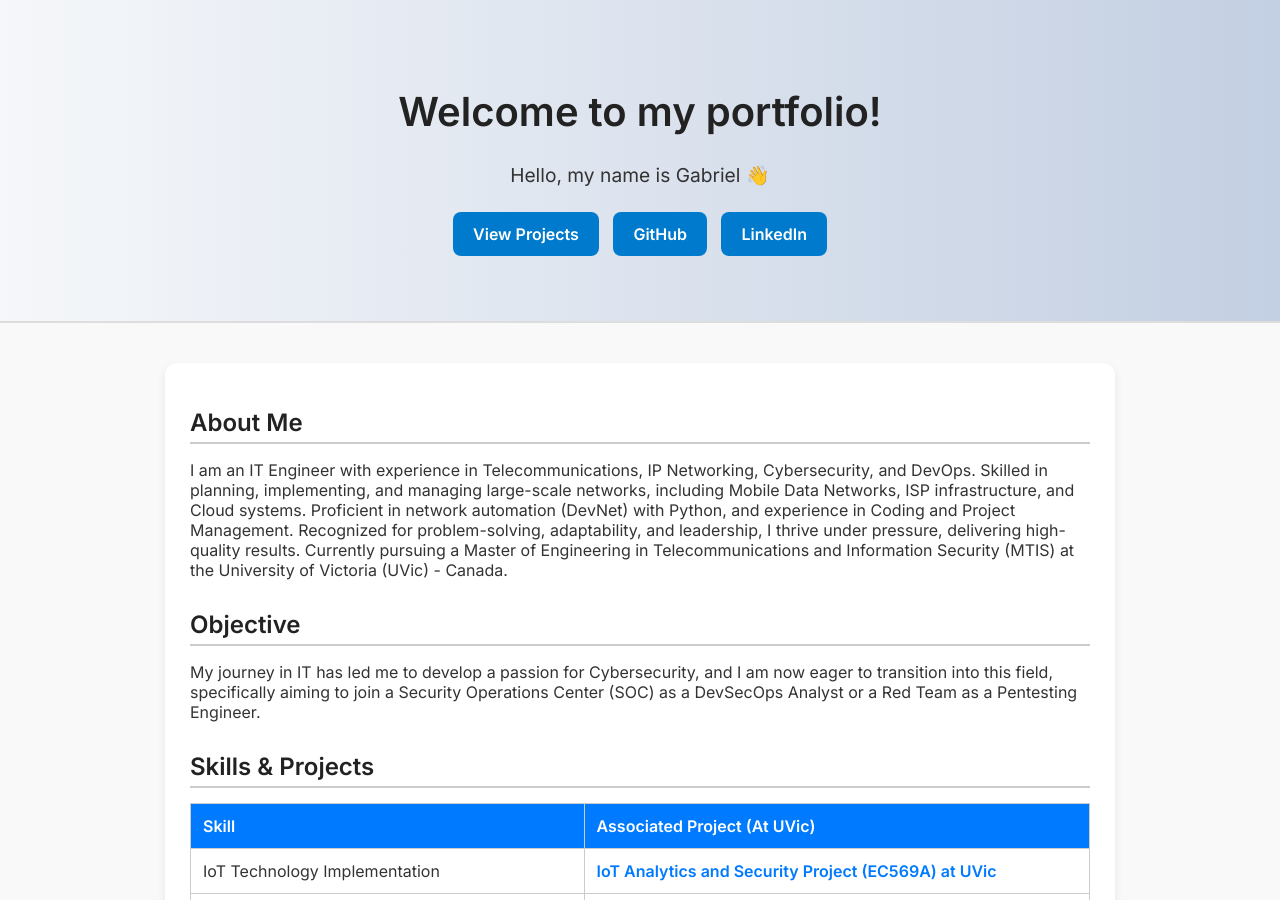
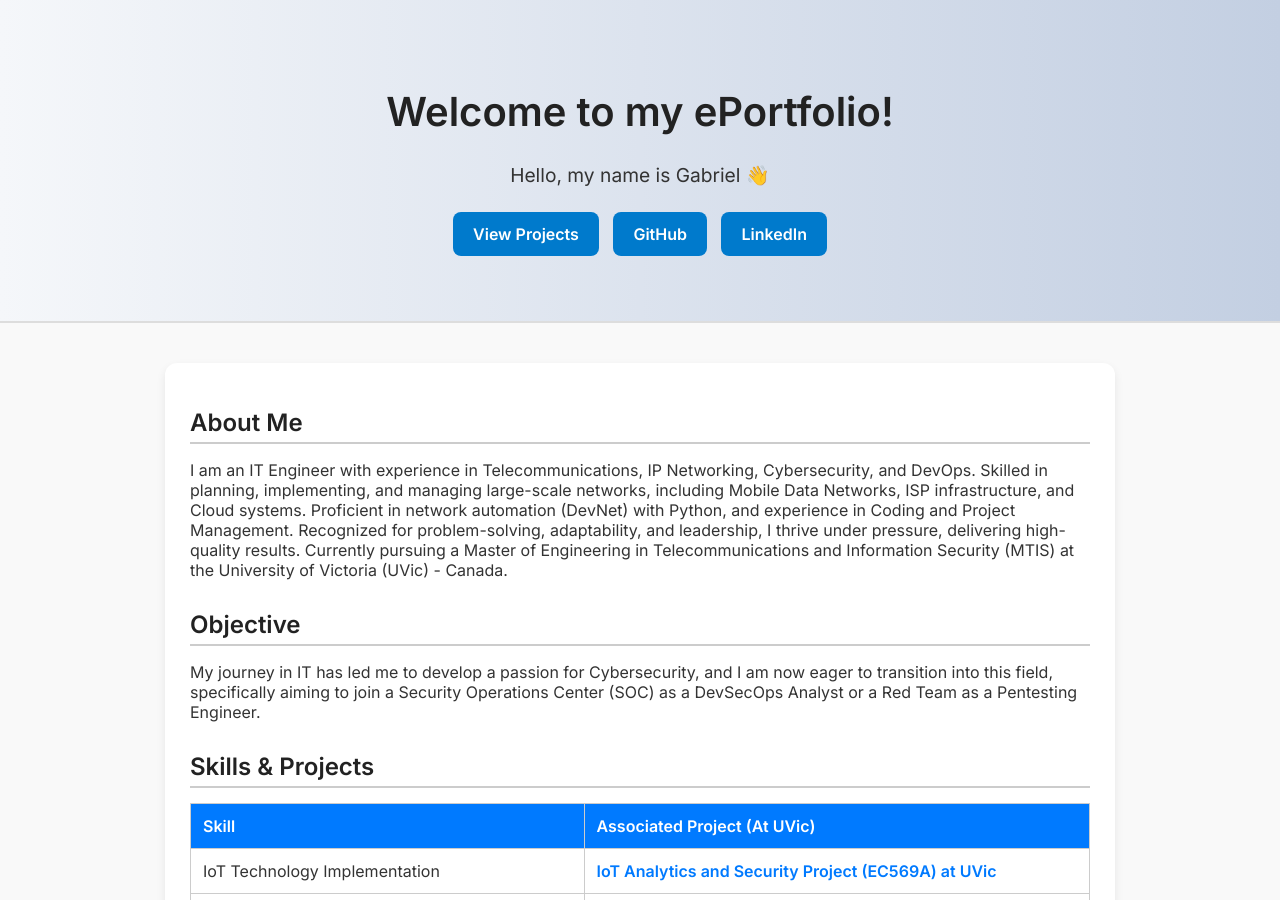
Before and after one commit to GabrielNetSec/GabrielNetSec.github.io, a Jekyll site: the page index.html, which Jekyll copies as it is, in a window 1280 px wide and 900 px high. Built offline with Jekyll 4.4.1, drawn with Linux system fonts in a browser that asks for light colours.

Commit message:
Update index.html

```diff
--- a/index.html
+++ b/index.html
@@ -18,7 +18,7 @@
 <body>
 <header class="hero-banner">
     <div class="hero-content">
-        <h1>Welcome to my portfolio!</h1>
+        <h1>Welcome to my ePortfolio!</h1>
         <p>Hello, my name is Gabriel 👋</p>
         <div class="hero-buttons">
             <a href="#projects" class="btn">View Projects</a>
```
